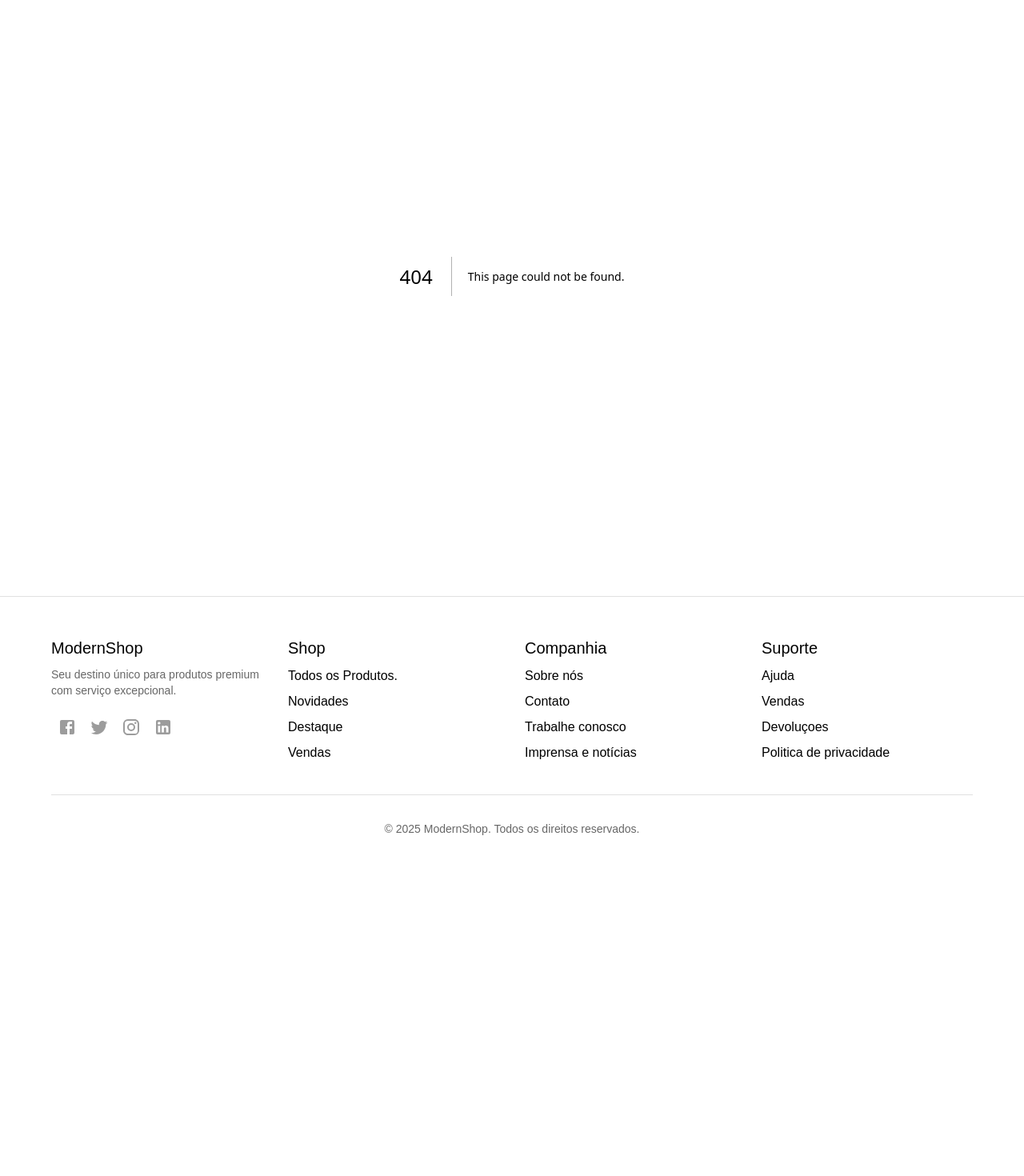
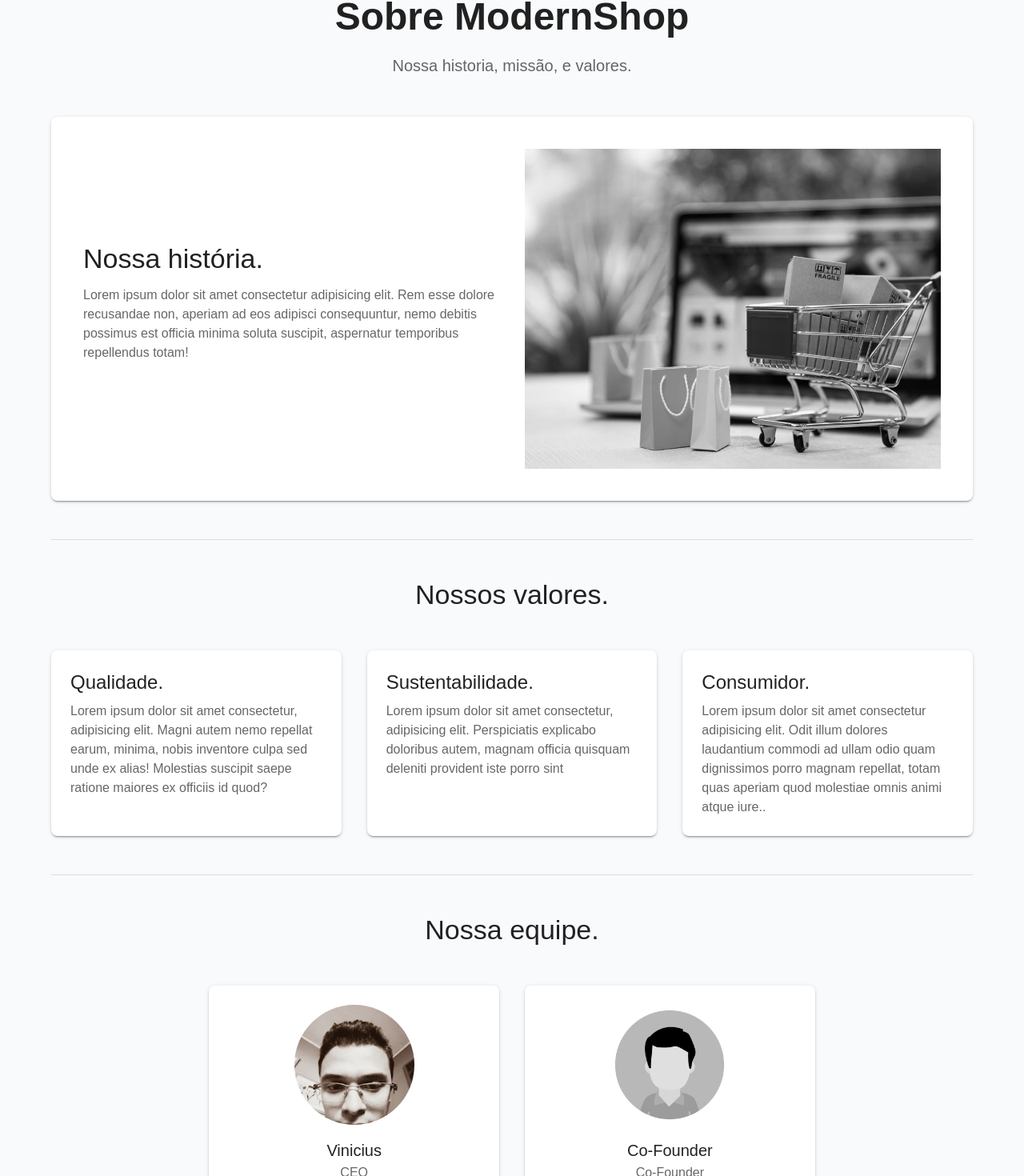
Before and after one commit to viniciusciconebarbosa/e-commerce, a Next.js app: page /about in a window 1280 px wide. Before the commit this address had no page. Shown: the part 119-1589 px from the top of the page at 80% size. Before the commit the page ends 1213 px from the top, so only its background shows below. Built offline with nearby package versions, Linux system fonts and the light colour scheme; what @mui/material-nextjs would draw is missing.

Commit message:
adding about page

```diff
--- /dev/null
+++ b/src/app/about/page.tsx
@@ -0,0 +1,165 @@
+import {
+  Container,
+  Typography,
+  Box,
+  Paper,
+  Grid,
+  Divider,
+} from "@mui/material";
+import Image from "next/image";
+import loja from "@/assets/loja-virtual.jpg"
+import picture from "@/assets/picture.jpg"
+import avatar from "@/assets/avatar.png"
+
+
+export default function AboutPage() {
+  return (
+    <Container maxWidth="lg" sx={{ py: 6 }}>
+      <Box sx={{ mb: 6, textAlign: "center" }}>
+        <Typography variant="h3" component="h1" gutterBottom>
+          Sobre ModernShop
+        </Typography>
+        <Typography variant="h6" color="text.secondary">
+          Nossa historia, missão, e valores.
+        </Typography>
+      </Box>
+
+      <Paper elevation={2} sx={{ p: { xs: 3, md: 5 }, mb: 6 }}>
+        <Grid container spacing={4} alignItems="center">
+          <Grid item xs={12} md={6}>
+            <Typography variant="h4" gutterBottom>
+              Nossa história.
+            </Typography>
+            <Typography color="text.secondary" paragraph>
+              Lorem ipsum dolor sit amet consectetur adipisicing elit. Rem esse dolore recusandae
+              non, aperiam ad eos adipisci consequuntur, nemo debitis possimus est officia minima
+               soluta suscipit, aspernatur temporibus repellendus totam!
+            </Typography>
+          </Grid>
+          <Grid item xs={12} md={6}>
+            <Box
+              sx={{
+                position: "relative",
+                width: "100%",
+                height: { xs: "300px", md: "400px" },
+              }}
+            >
+              <Image
+                src={loja}
+                alt="Nossa história"
+                fill
+                style={{ objectFit: "cover", filter: "grayscale(100%)" }}
+              />
+            </Box>
+          </Grid>
+        </Grid>
+      </Paper>
+
+      <Divider sx={{ my: 6 }} />
+
+      <Box sx={{ mb: 6 }}>
+        <Typography variant="h4" gutterBottom align="center">
+          Nossos valores.
+        </Typography>
+        <Grid container spacing={4} sx={{ mt: 2 }}>
+          <Grid item xs={12} md={4}>
+            <Paper elevation={2} sx={{ p: 3, height: "100%" }}>
+              <Typography variant="h5" gutterBottom>
+                Qualidade.
+              </Typography>
+              <Typography color="text.secondary">
+                Lorem ipsum dolor sit amet consectetur, adipisicing elit. Magni autem
+                nemo repellat earum, minima, nobis inventore culpa sed unde ex alias!
+                Molestias suscipit saepe ratione maiores ex officiis id quod?
+              </Typography>
+            </Paper>
+          </Grid>
+          <Grid item xs={12} md={4}>
+            <Paper elevation={2} sx={{ p: 3, height: "100%" }}>
+              <Typography variant="h5" gutterBottom>
+                Sustentabilidade.
+              </Typography>
+              <Typography color="text.secondary">
+                Lorem ipsum dolor sit amet consectetur, adipisicing elit. Perspiciatis explicabo
+                doloribus autem, magnam officia quisquam deleniti provident iste porro sint
+              </Typography>
+            </Paper>
+          </Grid>
+          <Grid item xs={12} md={4}>
+            <Paper elevation={2} sx={{ p: 3, height: "100%" }}>
+              <Typography variant="h5" gutterBottom>
+                Consumidor.
+              </Typography>
+              <Typography color="text.secondary">
+                Lorem ipsum dolor sit amet consectetur adipisicing elit. Odit illum dolores
+                laudantium commodi ad ullam odio quam dignissimos porro magnam repellat,
+                totam quas aperiam quod molestiae omnis animi atque iure..
+              </Typography>
+            </Paper>
+          </Grid>
+        </Grid>
+      </Box>
+
+      <Divider sx={{ my: 6 }} />
+
+      <Box sx={{ mb: 6 }}>
+        <Typography variant="h4" gutterBottom align="center">
+          Nossa equipe.
+        </Typography>
+        <Grid container spacing={4} sx={{ mt: 2, justifyContent: "center" }}>
+
+            <Grid item xs={12} sm={6} md={4} >
+              <Paper elevation={2} sx={{ p: 3, textAlign: "center" }}>
+                <Box
+                  sx={{
+                    justifyContent: "center",
+                    position: "relative",
+                    width: "150px",
+                    height: "150px",
+                    mx: "auto",
+                    mb: 2,
+                  }}
+                >
+                  <Image
+                    src={picture}
+                    alt={`Team member 1`}
+                    fill
+                    style={{ objectFit: "cover", borderRadius: "50%" }}
+                  />
+                </Box>
+                <Typography variant="h6">Vinicius</Typography>
+                <Typography color="text.secondary">CEO</Typography>
+              </Paper>
+
+            </Grid>
+            <Grid item xs={12} sm={6} md={4} >
+              <Paper elevation={2} sx={{ p: 3, textAlign: "center" }}>
+                <Box
+                  sx={{
+                    justifyContent: "center",
+                    position: "relative",
+                    width: "150px",
+                    height: "150px",
+                    mx: "auto",
+                    mb: 2,
+                  }}
+                >
+                  <Image
+                    src={avatar}
+                    alt={`Team member 1`}
+                    fill
+                    style={{ objectFit: "fill", borderRadius: "50%", filter: "grayscale(100%)" }}
+                  />
+                </Box>
+                <Typography variant="h6">Co-Founder</Typography>
+                <Typography color="text.secondary">Co-Founder</Typography>
+              </Paper>
+
+            </Grid>
+        </Grid>
+
+
+      </Box>
+    </Container>
+  );
+}
```
Also changed, not shown: src/components/ProductSection/ProductFilters/ProductFilters.tsx (+14 -4 lines).
